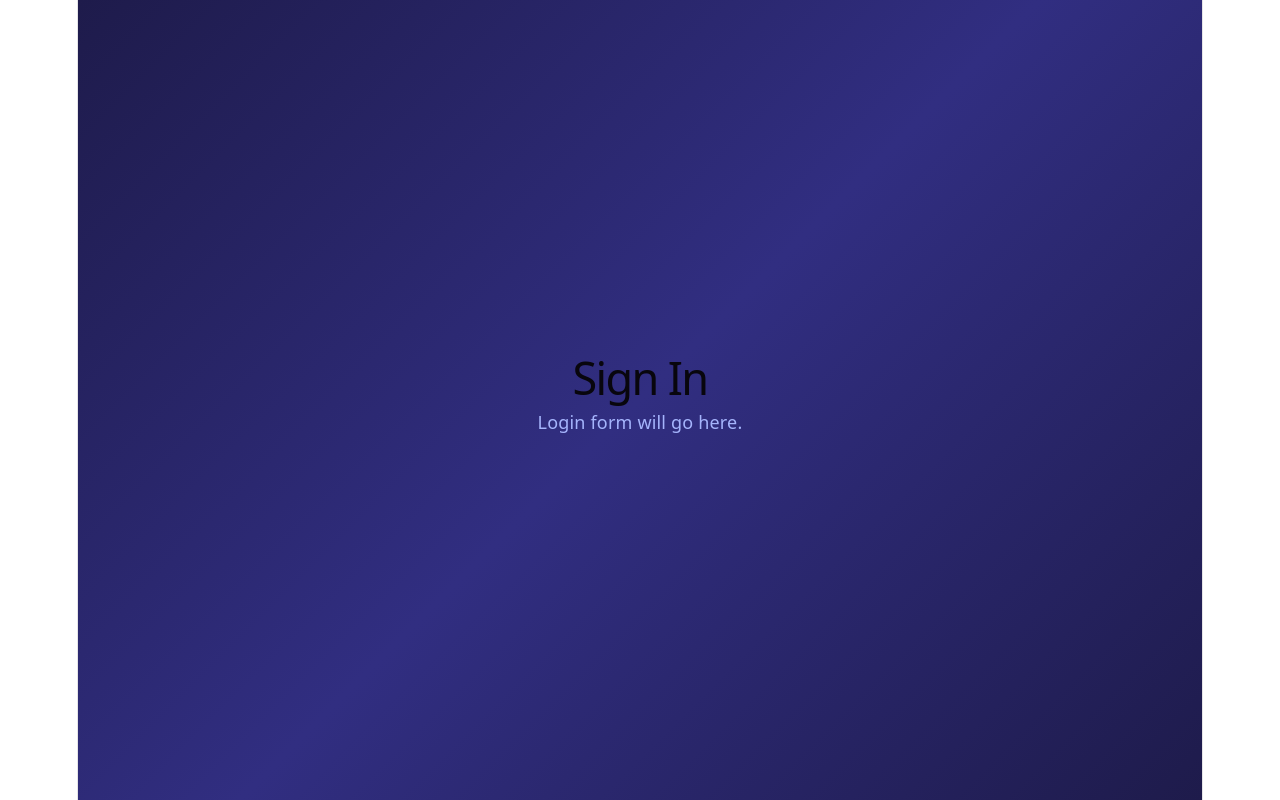
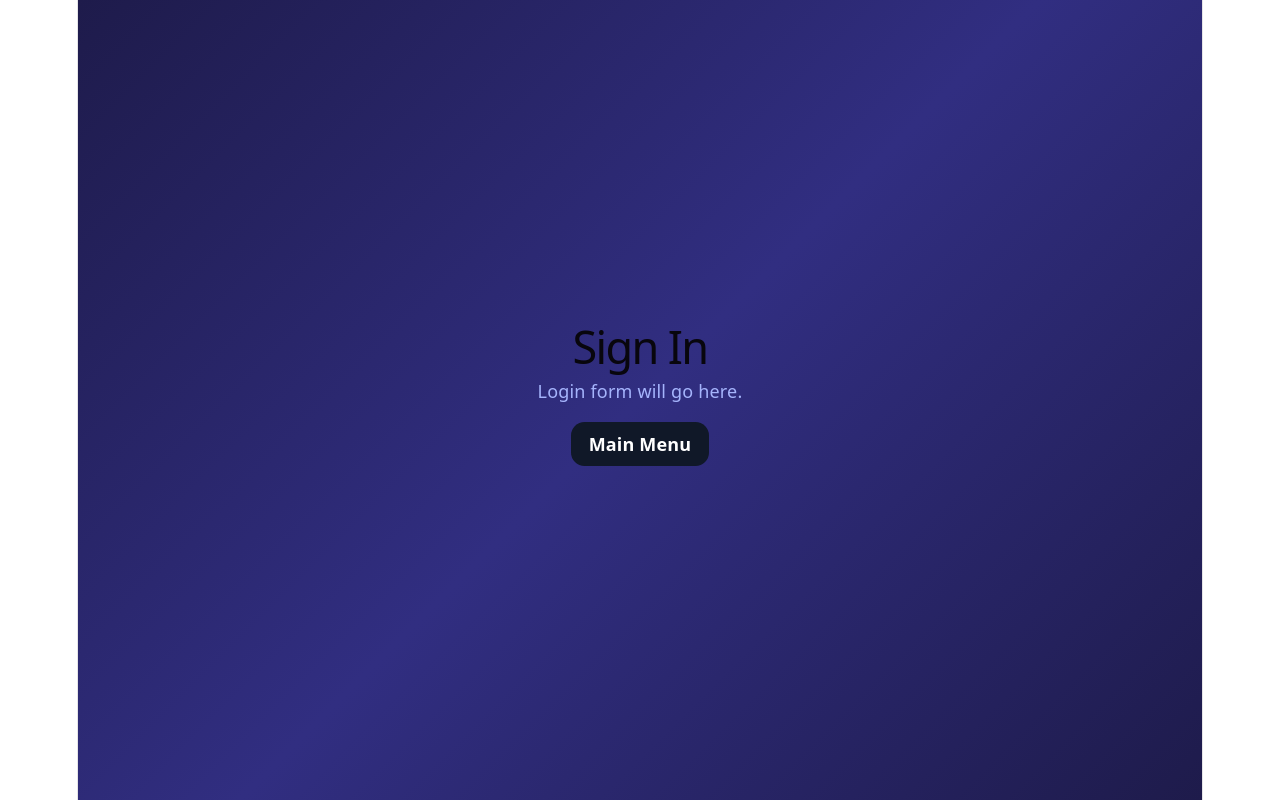
Before and after one commit to Monash-FIT3170/2026W1-MultiPicross, a React (Vite) app in the folder frontend/: page / in a window 1280 px wide. Both pictures are taken after a click on the button "Login". Built offline with nearby package versions, Linux system fonts and the light colour scheme; a web font is replaced by a local one.

Commit message:
Fixed navigation issue in frontend pipeline

```diff
--- a/frontend/src/App.tsx
+++ b/frontend/src/App.tsx
@@ -4,7 +4,7 @@ import { Singleplayer } from "./pages/Singleplayer";
 import { Multiplayer } from "./pages/Multiplayer";
 import { Statistics } from "./pages/Statistics";
 import { Login } from "./pages/Login";
-import { SignUp } from "./pages/Signup";
+import { Signup } from "./pages/Signup";
 import { Tutorial } from "./pages/Tutorial";
 import { Settings } from "./pages/Settings";
 
@@ -26,13 +26,12 @@ function App() {
       case "login":
         return <Login navigate={setPage} />;
       case "signup":
-        return <SignUp navigate={setPage} />;
+        return <Signup navigate={setPage} />;
       case "tutorial":
         return <Tutorial navigate={setPage} />;
       case "settings":
         return <Settings navigate={setPage} />;
       }
-
       }
 
     return <>{renderPage()}</>;
--- a/frontend/src/pages/Login.tsx
+++ b/frontend/src/pages/Login.tsx
@@ -1,10 +1,22 @@
-import './PagePlaceholder.css';
+import React from "react";
 
-export function Login() {
+type LoginProps = {
+  navigate: React.Dispatch<React.SetStateAction<string>>;
+};
+
+export function Login({ navigate }: LoginProps) {
   return (
     <div className="page-placeholder">
       <h1>Sign In</h1>
       <p>Login form will go here.</p>
+
+      <button
+          className="rounded-xl bg-gray-900 px-4 py-2 font-semibold text-white hover:bg-black"
+          onClick={() => navigate("mainmenu")}
+        >
+          Main Menu
+        </button>
+
     </div>
   );
 }
--- a/frontend/src/pages/MainMenu.tsx
+++ b/frontend/src/pages/MainMenu.tsx
@@ -1,3 +1,4 @@
+import React from "react";
 import singleplayerIcon from "../assets/singleplayer.svg";
 import multiIcon from "../assets/multiplayer.svg";
 import statsIcon from "../assets/stats.svg";
@@ -5,7 +6,11 @@ import tutorialIcon from "../assets/tutorial.svg";
 import settingsIcon from "../assets/settings.svg";
 import "../index.css";
 
-export default function MainMenu({ navigate }: any) {
+type MainMenuProps = {
+  navigate: React.Dispatch<React.SetStateAction<string>>;
+};
+
+export default function MainMenu({ navigate }: MainMenuProps) {
   return (
     <div className="relative flex min-h-screen flex-col items-center justify-center bg-[#fcfcfd]">
 
--- a/frontend/src/pages/Multiplayer.tsx
+++ b/frontend/src/pages/Multiplayer.tsx
@@ -1,10 +1,22 @@
-import './PagePlaceholder.css';
+import React from "react";
 
-export function Multiplayer() {
+type MultiplayerProps = {
+  navigate: React.Dispatch<React.SetStateAction<string>>;
+};
+
+export function Multiplayer({ navigate }: MultiplayerProps) {
   return (
     <div className="page-placeholder">
       <h1>Multiplayer</h1>
       <p>Room browser and matchmaking will go here.</p>
+
+      <button
+          className="rounded-xl bg-gray-900 px-4 py-2 font-semibold text-white hover:bg-black"
+          onClick={() => navigate("mainmenu")}
+        >
+          Main Menu
+        </button>
+
     </div>
   );
 }
--- a/frontend/src/pages/Settings.tsx
+++ b/frontend/src/pages/Settings.tsx
@@ -1,10 +1,22 @@
 import './PagePlaceholder.css';
 
-export function Settings() {
+type SettingsProps = {
+  navigate: React.Dispatch<React.SetStateAction<string>>;
+};
+
+export function Settings({ navigate }: SettingsProps) {
   return (
     <div className="page-placeholder">
       <h1>Settings</h1>
       <p>Audio, display, and control settings.</p>
+
+      <button
+          className="rounded-xl bg-gray-900 px-4 py-2 font-semibold text-white hover:bg-black"
+          onClick={() => navigate("mainmenu")}
+        >
+          Main Menu
+        </button>
+
     </div>
   );
 }
--- a/frontend/src/pages/Signup.tsx
+++ b/frontend/src/pages/Signup.tsx
@@ -1,10 +1,22 @@
-import './PagePlaceholder.css';
+import React from "react";
 
-export function SignUp() {
+type SignupProps = {
+  navigate: React.Dispatch<React.SetStateAction<string>>;
+};
+
+export function Signup({ navigate }: SignupProps) {
   return (
     <div className="page-placeholder">
       <h1>Sign Up</h1>
       <p>Registration form will go here.</p>
+
+      <button
+          className="rounded-xl bg-gray-900 px-4 py-2 font-semibold text-white hover:bg-black"
+          onClick={() => navigate("mainmenu")}
+        >
+          Main Menu
+        </button>
+
     </div>
   );
 }
--- a/frontend/src/pages/Singleplayer.tsx
+++ b/frontend/src/pages/Singleplayer.tsx
@@ -1,11 +1,21 @@
 import Board from '../components/Board';
 import './PagePlaceholder.css';
 
-export function Singleplayer() {
+type SingleplayerProps = {
+  navigate: React.Dispatch<React.SetStateAction<string>>;
+};
+
+export function Singleplayer({ navigate }: SingleplayerProps) {
   return (
     <div className="page-placeholder">
       <h1>Singleplayer</h1>
       <p>Puzzle selection will go here.</p>
+      <button
+          className="rounded-xl bg-gray-900 px-4 py-2 font-semibold text-white hover:bg-black"
+          onClick={() => navigate("mainmenu")}
+        >
+          Main Menu
+        </button>
 
        <div className="ticks"></div>
 
--- a/frontend/src/pages/Statistics.tsx
+++ b/frontend/src/pages/Statistics.tsx
@@ -1,11 +1,22 @@
-import './PagePlaceholder.css';
+import React from "react";
 
-export function Statistics() {
+type StatisticsProps = {
+  navigate: React.Dispatch<React.SetStateAction<string>>;
+};
+
+export function Statistics({ navigate }: StatisticsProps) {
   return (
     <div className="page-placeholder">
       <h1>Statistics</h1>
       <p>Your puzzle stats and achievements.</p>
 
+      <button
+          className="rounded-xl bg-gray-900 px-4 py-2 font-semibold text-white hover:bg-black"
+          onClick={() => navigate("mainmenu")}
+        >
+          Main Menu
+        </button>
+
     </div>
   );
 }
--- a/frontend/src/pages/Tutorial.tsx
+++ b/frontend/src/pages/Tutorial.tsx
@@ -1,10 +1,22 @@
-import './PagePlaceholder.css';
+import React from "react";
 
-export function Tutorial() {
+type TutorialProps = {
+  navigate: React.Dispatch<React.SetStateAction<string>>;
+};
+
+export function Tutorial({ navigate }: TutorialProps) {
   return (
     <div className="page-placeholder">
       <h1>Tutorial</h1>
       <p>Learn how to play Picross.</p>
+
+      <button
+          className="rounded-xl bg-gray-900 px-4 py-2 font-semibold text-white hover:bg-black"
+          onClick={() => navigate("mainmenu")}
+        >
+          Main Menu
+        </button>
+
     </div>
   );
 }
```
